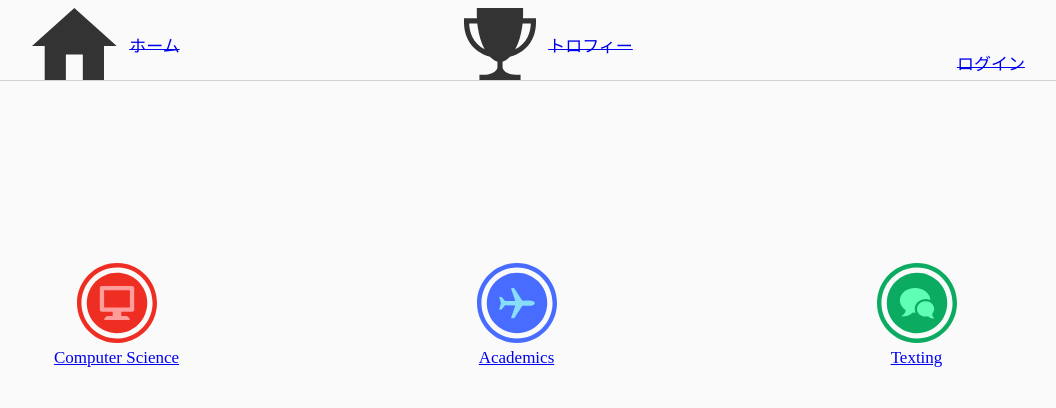
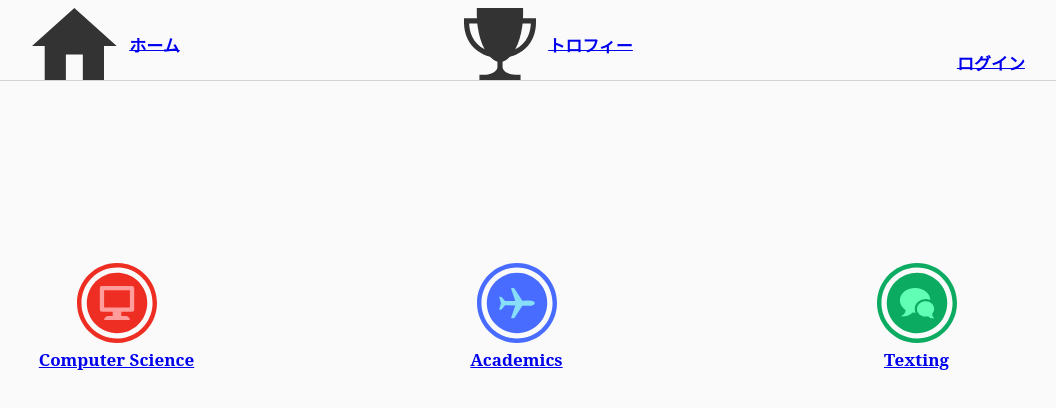
Before and after one commit to Ivanhei/Motivational-Web-Development, a Next.js app: page /Motivational-Web-Development/ in a window 1280 px wide. Shown: the top 408 px of the page, without its empty margins (129-1185 px from the left). Built offline with nearby package versions, Linux system fonts and the light colour scheme; no server answers.

Commit message:
Font modification on index page

```diff
--- a/styles/quiz_style.css
+++ b/styles/quiz_style.css
@@ -29,9 +29,10 @@ html, body, #__next {
 }
 body {
 	font-family:
-		'M PLUS Rounded 1c',
+		/* 'M PLUS Rounded 1c', */
 		'Kiwi Maru',
-		serif;
+		'serif';
+    /* font-weight: bold; */
 }
 
 /*
@@ -388,6 +389,7 @@ main {
 
 /* Home page */
 .home-container {
+  font-weight: bold;
   display: grid;
   grid-template-columns: 100%;
   grid-template-rows: auto 1fr;
@@ -434,6 +436,7 @@ main {
   grid-template-columns: repeat(auto-fit, minmax(100px, 1fr));
   grid-template-rows: 100%;
   max-width: 1200px;
+  font-weight: bold;
 }
 .topics .wrap {
   display: grid;
```
